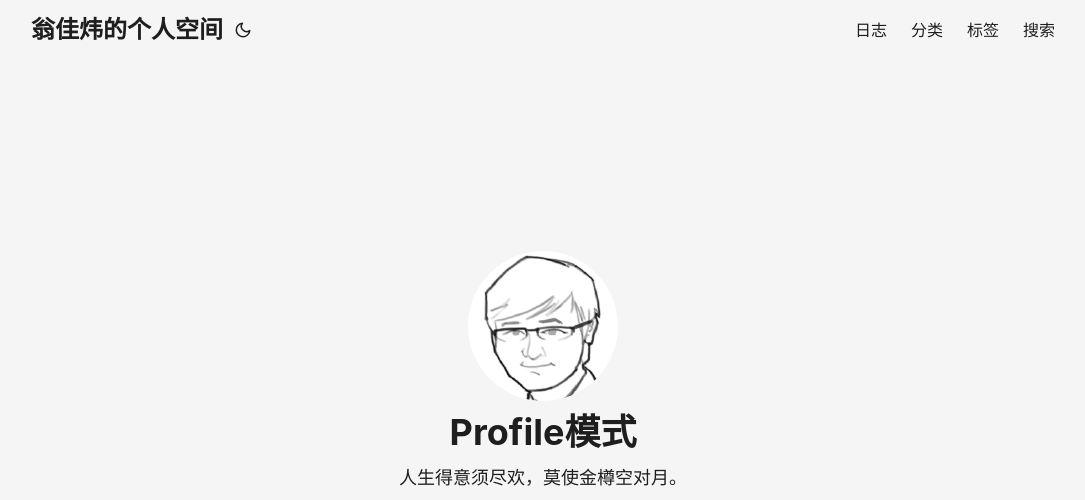
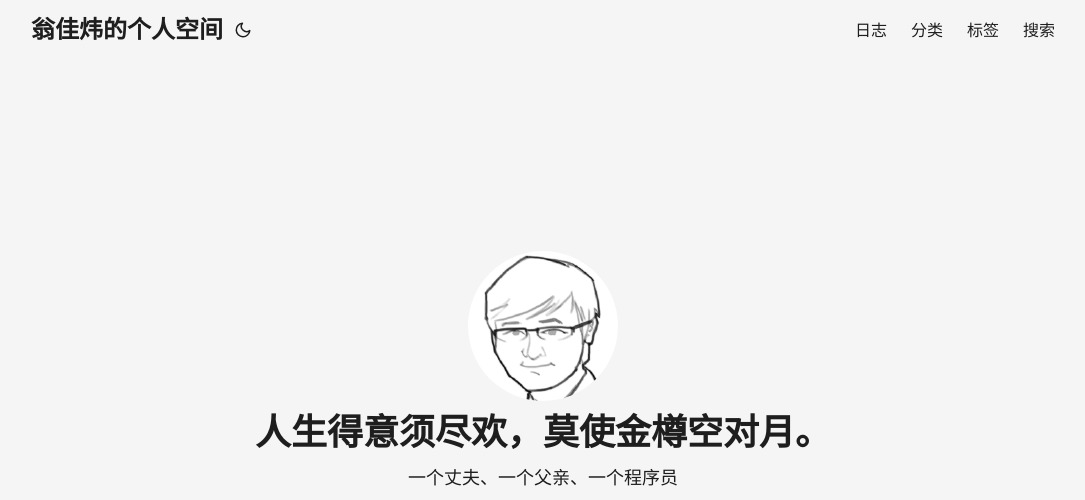
Before and after one commit to wengjw/blog, a plain HTML site: page index.html in a window 1280 px wide. Shown: the top 500 px of the page, without its empty margins (97-1182 px from the left). Drawn offline with Linux system fonts and the light colour scheme.

Commit message:
更新主页简介。

```diff
--- a/index.html
+++ b/index.html
@@ -155,8 +155,8 @@
     <div class="profile_inner">
             <img draggable="false" src="/img/author_hu9205176046118245319.png" alt="my image" title="my image"
                 height="150" width="150" />
-        <h1>Profile模式</h1>
-        <span>人生得意须尽欢，莫使金樽空对月。</span><div class="social-icons" >
+        <h1>人生得意须尽欢，莫使金樽空对月。</h1>
+        <span>一个丈夫、一个父亲、一个程序员</span><div class="social-icons" >
     <a href="mailto:wengjw@msn.com" target="_blank" rel="noopener noreferrer me"
         title="发送邮件">
         <svg xmlns="http://www.w3.org/2000/svg" viewBox="0 0 24 21" fill="none" stroke="currentColor" stroke-width="2"
```
